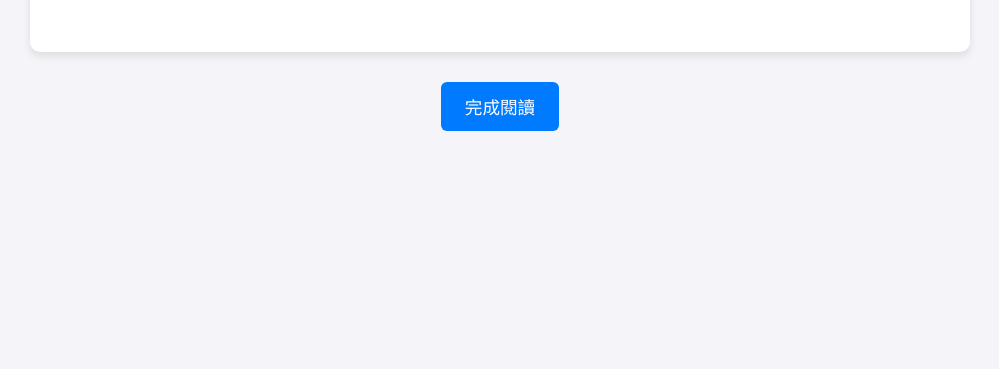
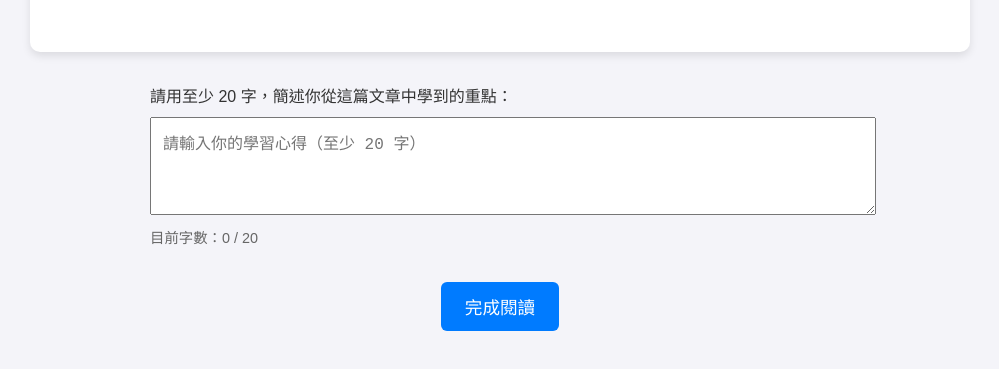
Before and after one commit to WendyWe/bless-SEL-EXP, a website: page public/experimental/daily_tasks/study/study.html in a window 1280 px wide. Shown: the part 169-538 px from the top of the page, without its empty margins (140-1139 px from the left). Drawn offline with Linux system fonts and the light colour scheme; no server answers.

Commit message:
20251215 study revised v1

```diff
--- a/public/experimental/daily_tasks/study/study.css
+++ b/public/experimental/daily_tasks/study/study.css
@@ -43,6 +43,31 @@ h1 {
   border-radius: 6px;
 }
 
+.reflection-container {
+  margin: 2rem auto;
+  max-width: 700px;
+}
+
+.reflection-container label {
+  display: block;
+  margin-bottom: 0.5rem;
+  font-weight: 500;
+}
+
+.reflection-container textarea {
+  width: 100%;
+  padding: 0.75rem;
+  font-size: 1rem;
+  resize: vertical;
+}
+
+#char-count {
+  margin-top: 0.25rem;
+  font-size: 0.9rem;
+  color: #666;
+}
+
+
 .button-container {
   display: flex;
   justify-content: center;
--- a/public/experimental/daily_tasks/study/study.html
+++ b/public/experimental/daily_tasks/study/study.html
@@ -19,6 +19,19 @@
       </div>
     </section>
 
+    <!-- 學習反思輸入區 -->
+    <div class="reflection-container">
+      <label for="reflection-input">
+        請用至少 20 字，簡述你從這篇文章中學到的重點：
+      </label>
+      <textarea
+        id="reflection-input"
+        rows="4"
+        placeholder="請輸入你的學習心得（至少 20 字）"
+      ></textarea>
+      <p id="char-count">目前字數：0 / 20</p>
+    </div>
+
     <!-- 按鈕區 -->
     <div class="button-container">
       <button id="finish-btn">完成閱讀</button>
--- a/public/experimental/daily_tasks/study/study.js
+++ b/public/experimental/daily_tasks/study/study.js
@@ -1,3 +1,52 @@
+
+document.addEventListener("DOMContentLoaded", () => {
+  const textarea = document.getElementById("reflection-input");
+  const finishBtn = document.getElementById("finish-btn"); // 假設這個 ID 正確
+  const charCount = document.getElementById("char-count");
+
+  const MIN_LENGTH = 20;
+  // 由於 finishBtn 不在您提供的 HTML 片段中，我們先假設它存在
+  if (finishBtn) {
+    finishBtn.disabled = true;
+  }
+
+  // 此旗標用來處理中文輸入法，但我們將修改它的使用方式
+  let isComposing = false;
+
+  function updateCount() {
+    // 移除 .trim()，避免因純空白字元無法達標
+    const textLength = textarea.value.length;
+
+    // 即使在組字過程中，我們仍然顯示當前輸入框中的字元數 (可能是未確定的拼音或注音)
+    charCount.textContent = `目前字數：${textLength} / ${MIN_LENGTH}`;
+
+    // 只有在非組字狀態下，才判斷是否啟用按鈕
+    if (!isComposing && finishBtn) {
+      finishBtn.disabled = textLength < MIN_LENGTH;
+    }
+
+    // console.log(`Count: ${textLength}, Composing: ${isComposing}`); // 可用於除錯
+  }
+
+  // 1. 組字開始：設定旗標
+  textarea.addEventListener("compositionstart", () => {
+    isComposing = true;
+  });
+
+  // 2. 組字結束：清除旗標，並確保字數和按鈕狀態更新
+  textarea.addEventListener("compositionend", () => {
+    isComposing = false;
+    updateCount(); // 確保組字完成時立即更新按鈕狀態
+  });
+
+  // 3. 任何輸入變化：即時更新字數顯示
+  // 這個事件在中文輸入法下，組字和確定輸入都會觸發
+  textarea.addEventListener("input", updateCount);
+
+  // 載入時執行一次，以防輸入框有預設值
+  updateCount();
+});
+
 document.addEventListener("DOMContentLoaded", async () => {
   const titleEl = document.getElementById("article-title");
   const dateEl = document.getElementById("article-date");
@@ -22,6 +71,9 @@ document.addEventListener("DOMContentLoaded", async () => {
     contentEl.innerHTML = "<p>抱歉，文章目前無法載入。</p>";
   }
 
+
+
+
   // ⭐ 完成閱讀 → 通知父頁
   finishBtn.addEventListener("click", () => {
     window.parent.postMessage({ type: "practice-finished", practice: "education" }, "*");
```
